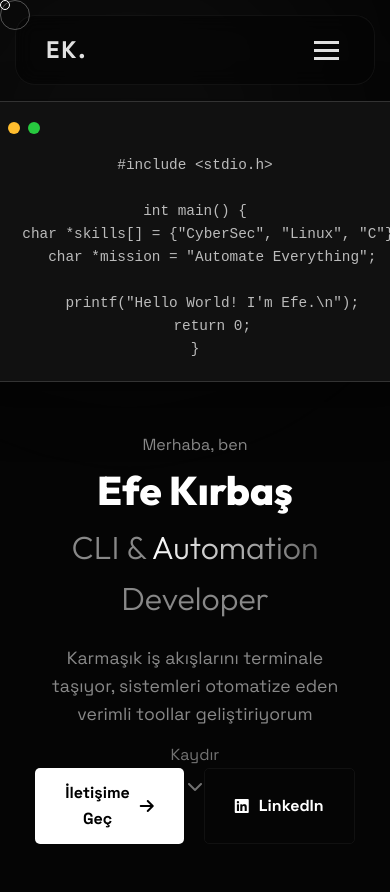
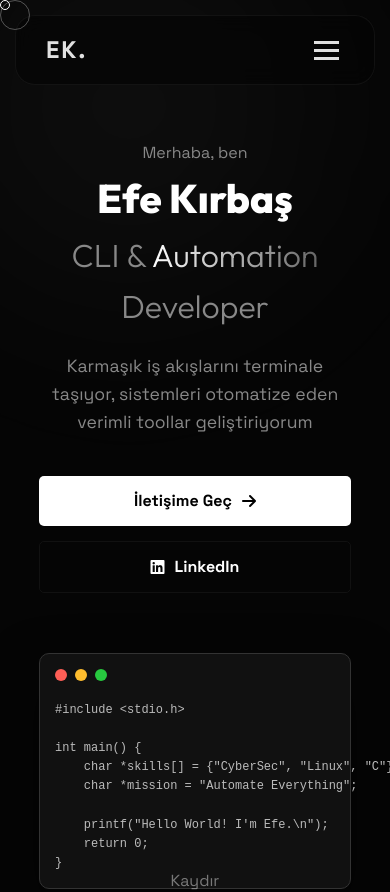
Before and after one commit to efekrbas/website, a React (Vite) app: page / in a window 390 px wide. Shown: the top 892 px of the page. Built offline with nearby package versions, Linux system fonts and the light colour scheme; no server answers.

Commit message:
style: update index.css
Files updated:
- src/index.css

```diff
--- a/src/index.css
+++ b/src/index.css
@@ -781,22 +781,50 @@ footer {
     }
 
     #hero {
-        flex-direction: column-reverse;
-        justify-content: center;
-        gap: 50px;
+        flex-direction: column;
+        justify-content: flex-start;
+        gap: 40px;
         text-align: center;
-        padding-top: 100px;
+        padding-top: 140px;
+        padding-bottom: 80px;
+        height: auto;
+        min-height: 100vh;
+    }
+
+    .hero-content {
+        width: 100%;
+        max-width: 100%;
     }
 
     .hero-visual {
         transform: none;
+        width: 100%;
+        display: flex;
+        justify-content: center;
+        margin-top: 20px;
     }
 
     .code-block {
         width: 100%;
+        max-width: 340px;
+        padding: 15px;
+        margin: 0 auto;
+    }
+
+    pre {
+        font-size: 0.75rem;
+        text-align: left;
     }
 
     .cta-buttons {
+        flex-direction: column;
+        justify-content: center;
+        width: 100%;
+        gap: 15px;
+    }
+
+    .btn {
+        width: 100%;
         justify-content: center;
     }
 
```
